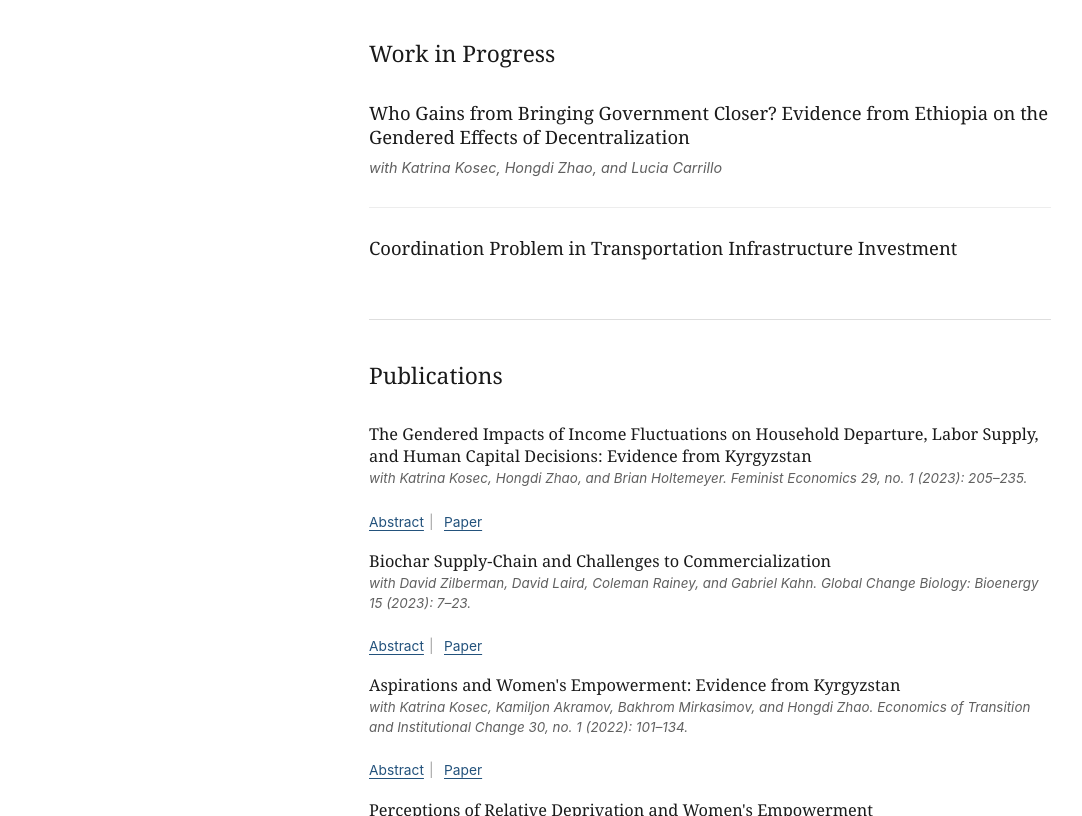
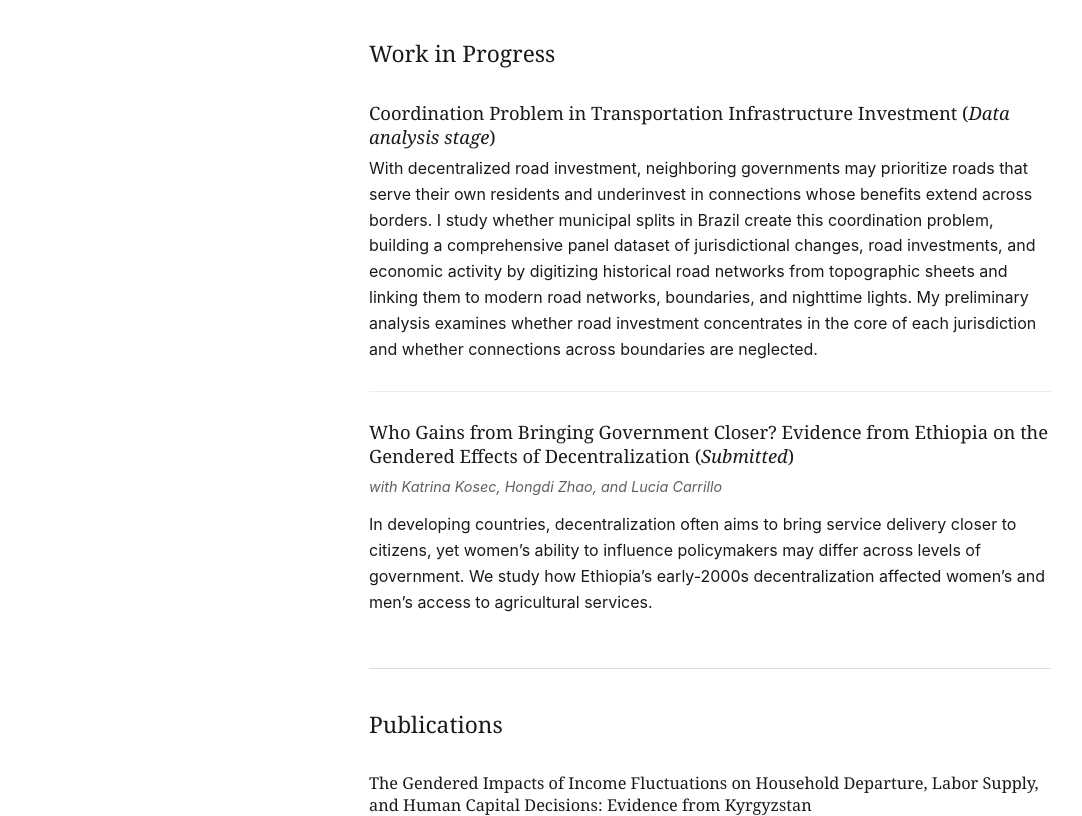
Before and after one commit to jie-song/jie-song.github.io, a plain HTML site: page index.html in a window 1280 px wide. Shown: the part 747-1563 px from the top of the page, without its empty margins (99-1181 px from the left). Drawn offline with Linux system fonts and the light colour scheme.

Commit message:
Add statuses and short descriptions to the Work in Progress papers
The Brazil roads project now comes first, as "Coordination Problem in
Transportation Infrastructure Investment (Data analysis stage)", followed by
the Ethiopia paper "(Submitted)"; the statuses are in italics. Each project
has a two-to-three-sentence description; the Ethiopia description gives no
findings.

Co-Authored-By: Claude Opus 5.5 <noreply@anthropic.com>

```diff
--- a/index.html
+++ b/index.html
@@ -87,14 +87,14 @@
           <h2 id="wip-title">Work in Progress</h2>
 
           <article class="research-item">
-            <h3>Who Gains from Bringing Government Closer? Evidence from Ethiopia on the Gendered Effects of Decentralization</h3>
-            <p class="coauthors">with Katrina Kosec, Hongdi Zhao, and Lucia Carrillo</p>
+            <h3>Coordination Problem in Transportation Infrastructure Investment (<em>Data analysis stage</em>)</h3>
+            <p>With decentralized road investment, neighboring governments may prioritize roads that serve their own residents and underinvest in connections whose benefits extend across borders. I study whether municipal splits in Brazil create this coordination problem, building a comprehensive panel dataset of jurisdictional changes, road investments, and economic activity by digitizing historical road networks from topographic sheets and linking them to modern road networks, boundaries, and nighttime lights. My preliminary analysis examines whether road investment concentrates in the core of each jurisdiction and whether connections across boundaries are neglected.</p>
           </article>
 
           <article class="research-item">
-            <h3>Coordination Problem in Transportation Infrastructure Investment</h3>
-            <!-- <p class="coauthors">with [COAUTHOR NAME]</p>
-            <p>[PLACEHOLDER DESCRIPTION] One or two sentences explaining the question, approach, and expected contribution in plain language.</p> -->
+            <h3>Who Gains from Bringing Government Closer? Evidence from Ethiopia on the Gendered Effects of Decentralization (<em>Submitted</em>)</h3>
+            <p class="coauthors">with Katrina Kosec, Hongdi Zhao, and Lucia Carrillo</p>
+            <p>In developing countries, decentralization often aims to bring service delivery closer to citizens, yet women&rsquo;s ability to influence policymakers may differ across levels of government. We study how Ethiopia&rsquo;s early-2000s decentralization affected women&rsquo;s and men&rsquo;s access to agricultural services.</p>
           </article>
         </section>
 
```
